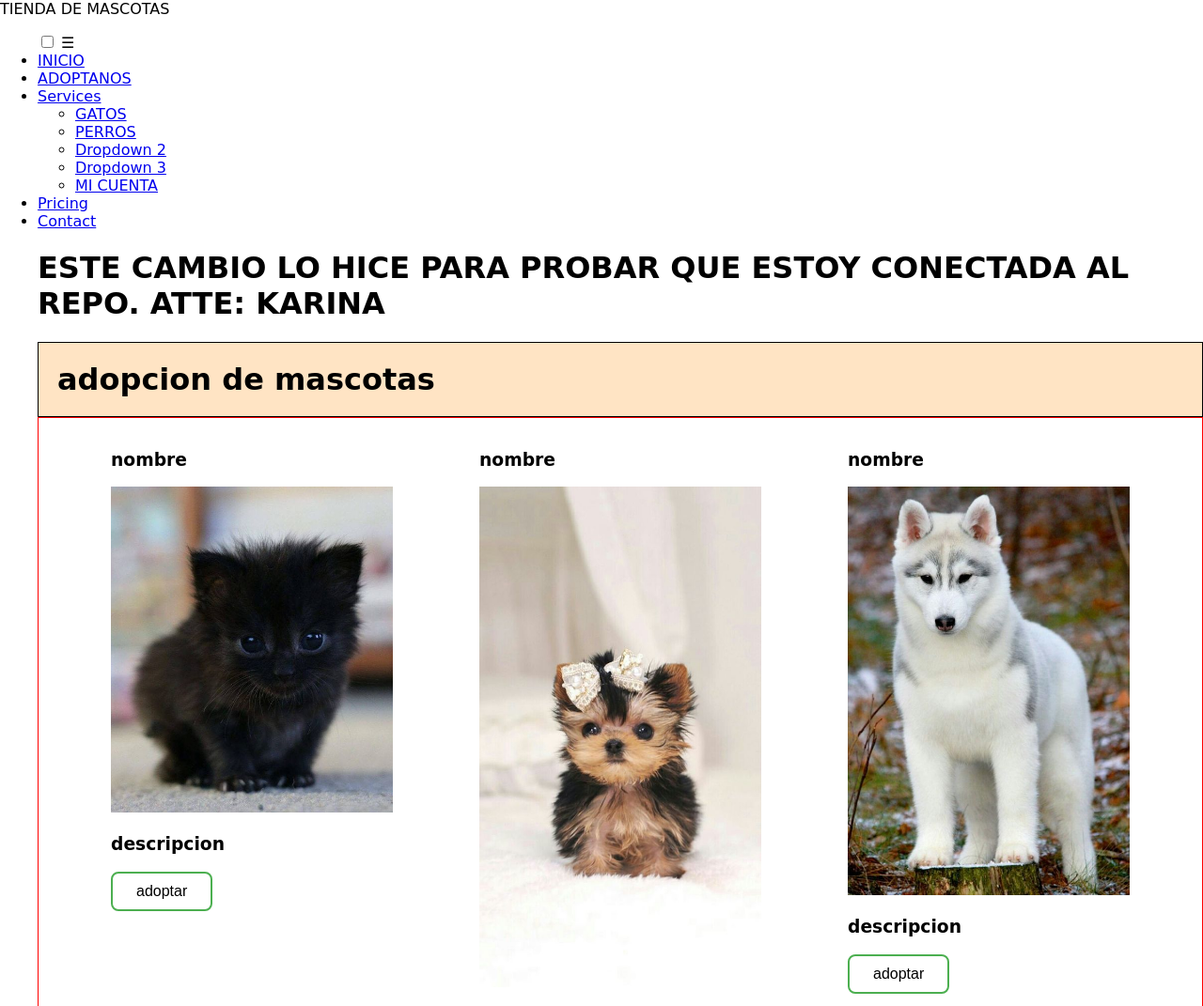
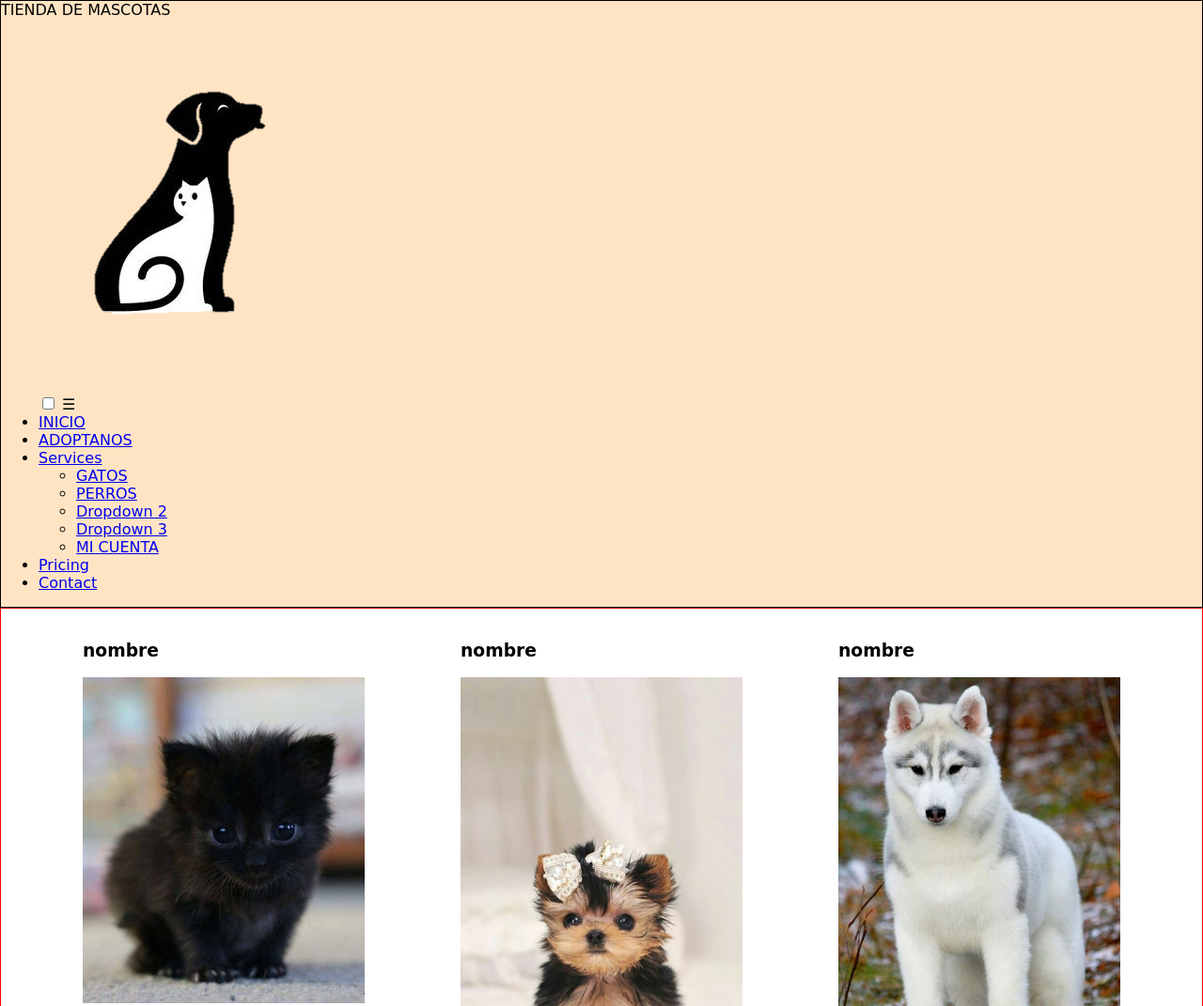
Before and after one commit to mathyus20/Proyecto-Final-Academia, a plain HTML site: page index.html in a window 1280 px wide. Shown: the top 1071 px of the page at 94% size. Drawn offline with Linux system fonts and the light colour scheme.

Commit message:
proyecto

```diff
--- a/index.html
+++ b/index.html
@@ -9,7 +9,11 @@
 </head>
 <body>
 
-    <div class="logo">TIENDA DE MASCOTAS</div>
+
+
+    <div class="page-nava">
+        <div class="logo">TIENDA DE MASCOTAS</div>
+        <img src="./imagenes/logo.png" alt="">
     <!-- NAVIGATION MENU -->
     <ul class="nav-links">
     <!-- USING CHECKBOX HACK -->
@@ -33,9 +37,7 @@
     <li><a href="/">Pricing</a></li>
     <li><a href="/">Contact</a></li>
     </div>
-    <h1>ESTE CAMBIO LO HICE PARA PROBAR QUE ESTOY CONECTADA AL REPO. ATTE: KARINA</h1>
-    <div class="page-nava">
-        <h1>adopcion de mascotas </h1>
+
     </div>
     <div class="page-content">
     <div class="product-container">
```
